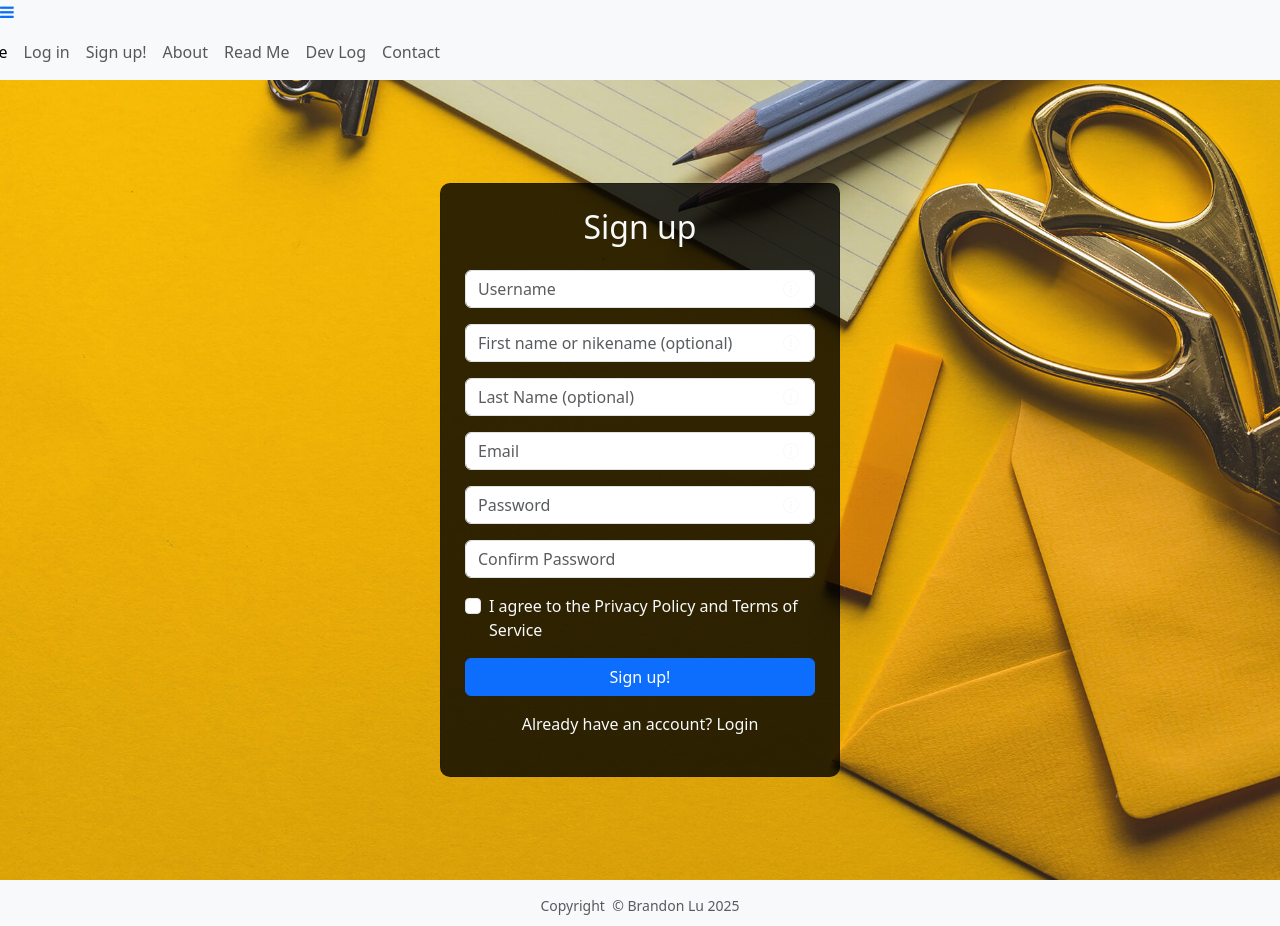
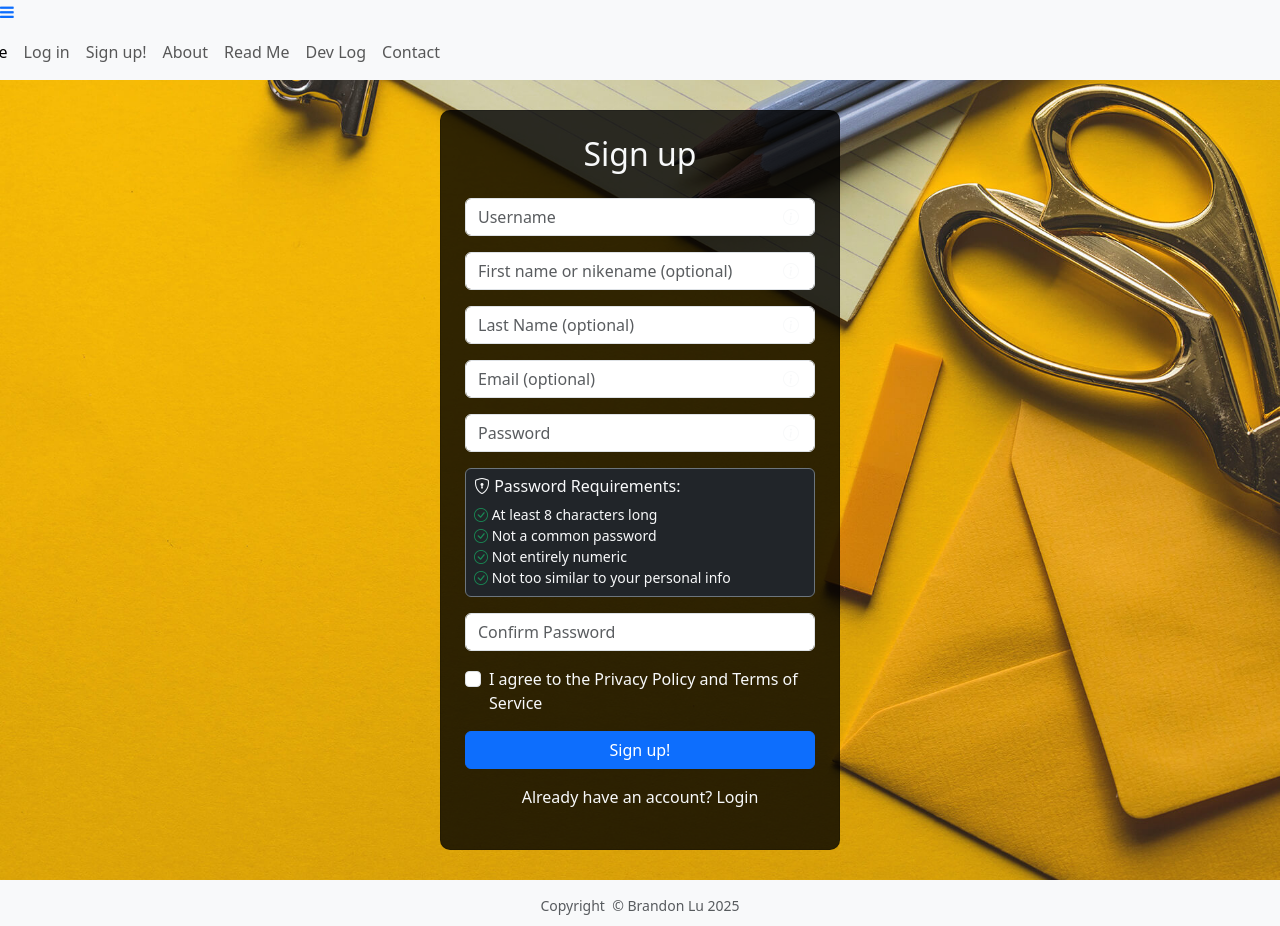
Before and after one commit to myGitToy/EbbinghausAnywhere, a Django app: page /accounts/register/ in a window 1280 px wide. Run offline with Django 4.2, Linux system fonts and the light colour scheme; some libraries are stand-ins or nearby versions.

Commit message:
feat: 调整注册页面，优化邮箱和姓名字段的处理，增加密码规则说明

```diff
--- a/EAW/forms.py
+++ b/EAW/forms.py
@@ -76,8 +76,8 @@ class InputForm(forms.Form):
 
 class CustomUserCreationForm(UserCreationForm):
     email = forms.EmailField(
-        required=True,
-        help_text="Please enter a valid email address."
+        required=False,
+        help_text="Email address (optional)."
     )
     first_name = forms.CharField(
         max_length=30,
@@ -106,7 +106,8 @@ class CustomUserCreationForm(UserCreationForm):
 
     def clean_email(self):
         email = self.cleaned_data.get('email')
-        if User.objects.filter(email=email).exists():
+        # 只在用户填写了邮箱时才检查重复
+        if email and User.objects.filter(email=email).exists():
             raise ValidationError("This email is already registered, please use another one.")
         return email
 
@@ -125,9 +126,9 @@ class CustomUserCreationForm(UserCreationForm):
 
     def save(self, commit=True):
         user = super().save(commit=False)
-        user.email = self.cleaned_data['email']
-        user.first_name = self.cleaned_data.get('first_name')  # Save the nickname
-        user.last_name = self.cleaned_data.get('last_name')  # Save the surname
+        user.email = self.cleaned_data.get('email') or ''  # 处理None情况
+        user.first_name = self.cleaned_data.get('first_name', '')  # Save the nickname
+        user.last_name = self.cleaned_data.get('last_name', '')  # Save the surname
         if commit:
             user.save()
         return user
--- a/EAW/templates/registration/register.html
+++ b/EAW/templates/registration/register.html
@@ -25,7 +25,7 @@
                 <input type="password" name="fake_password" style="display:none" autocomplete="off">
                 <!-- Username -->
                 <div class="mb-3 position-relative">
-                    <input type="text" name="random_username_{{ random_id }}" id="username-{{ random_id }}" class="form-control" placeholder="Username" autocomplete="off" required>
+                    <input type="text" name="random_username_{{ random_id }}" id="username-{{ random_id }}" class="form-control" placeholder="Username" autocomplete="off" required value="{{ form.username.value|default:'' }}">
                     <!-- <input type="text" name="username" class="form-control" placeholder="Username" id="username-{{ random_id }}" autocomplete="off" required> -->
                     <span class="position-absolute top-50 end-0 translate-middle-y me-3" data-bs-toggle="tooltip" title="Username requirements: max 150 characters, letters, numbers, and @/./+/-/_ only.">
                         <i class="bi bi-info-circle text-light"></i>
@@ -33,22 +33,22 @@
                 </div>
                 <!-- First Name (Nickname) -->
                 <div class="mb-3 position-relative">
-                    <input type="text" name="first_name" class="form-control" placeholder="First name or nikename (optional)" id="first_name" autocomplete="off">
+                    <input type="text" name="first_name" class="form-control" placeholder="First name or nikename (optional)" id="first_name" autocomplete="off" value="{{ form.first_name.value|default:'' }}">
                     <span class="position-absolute top-50 end-0 translate-middle-y me-3" data-bs-toggle="tooltip" title="Enter a nickname or first name(optional).">
                         <i class="bi bi-info-circle text-light"></i>
                     </span>
                 </div>
                 <!-- Last Name -->
                 <div class="mb-3 position-relative">
-                    <input type="text" name="last_name" class="form-control" placeholder="Last Name (optional)" id="last_name" autocomplete="off">
+                    <input type="text" name="last_name" class="form-control" placeholder="Last Name (optional)" id="last_name" autocomplete="off" value="{{ form.last_name.value|default:'' }}">
                     <span class="position-absolute top-50 end-0 translate-middle-y me-3" data-bs-toggle="tooltip" title="Enter your last name (optional).">
                         <i class="bi bi-info-circle text-light"></i>
                     </span>
                 </div>
                 <!-- Email -->
                 <div class="mb-3 position-relative">
-                    <input type="email" name="email" class="form-control" placeholder="Email" id="email" autocomplete="off" required>
-                    <span class="position-absolute top-50 end-0 translate-middle-y me-3" data-bs-toggle="tooltip" title="Please enter a valid email address.">
+                    <input type="email" name="email" class="form-control" placeholder="Email (optional)" id="email" autocomplete="off" value="{{ form.email.value|default:'' }}">
+                    <span class="position-absolute top-50 end-0 translate-middle-y me-3" data-bs-toggle="tooltip" title="Email address is optional">
                         <i class="bi bi-info-circle text-light"></i>
                     </span>
                 </div>
@@ -56,9 +56,24 @@
                 <div class="mb-3 position-relative">
                     <input type="password" name="random_password1_{{ random_id }}" id="password1-{{ random_id }}" class="form-control" placeholder="Password" autocomplete="off" required>
                     <!-- <input type="password" name="password1" class="form-control" placeholder="Password" id="password-{{ random_id }}" autocomplete="off" required> -->
-                    <span class="position-absolute top-50 end-0 translate-middle-y me-3" data-bs-toggle="tooltip" title="Password must be at least 8 characters and not too common or similar to your personal info.">
+                    <span class="position-absolute top-50 end-0 translate-middle-y me-3" data-bs-toggle="tooltip" title="Password requirements">
                         <i class="bi bi-info-circle text-light"></i>
                     </span>
+                </div>
+
+                <!-- 密码规则说明卡片 -->
+                <div class="card bg-dark border-secondary mb-3">
+                    <div class="card-body p-2">
+                        <h6 class="card-title text-light mb-2">
+                            <i class="bi bi-shield-lock"></i> Password Requirements:
+                        </h6>
+                        <ul class="list-unstyled mb-0 text-light small">
+                            <li><i class="bi bi-check-circle text-success"></i> At least 8 characters long</li>
+                            <li><i class="bi bi-check-circle text-success"></i> Not a common password</li>
+                            <li><i class="bi bi-check-circle text-success"></i> Not entirely numeric</li>
+                            <li><i class="bi bi-check-circle text-success"></i> Not too similar to your personal info</li>
+                        </ul>
+                    </div>
                 </div>
                 <!-- Confirm Password -->
                 <div class="mb-3">
@@ -92,9 +107,13 @@
         });
 
         emailInput.addEventListener('blur', function () {
-            const emailPattern = /^[^\s@]+@[^\s@]+\.[^\s@]+$/;
-            if (!emailPattern.test(this.value)) {
-                alert("Please enter a valid email address!");
+            const email = this.value.trim();
+            // 只在用户输入了邮箱时才验证
+            if (email !== '') {
+                const emailPattern = /^[^\s@]+@[^\s@]+\.[^\s@]+$/;
+                if (!emailPattern.test(email)) {
+                    alert("Please enter a valid email address!");
+                }
             }
         });
     });
```
